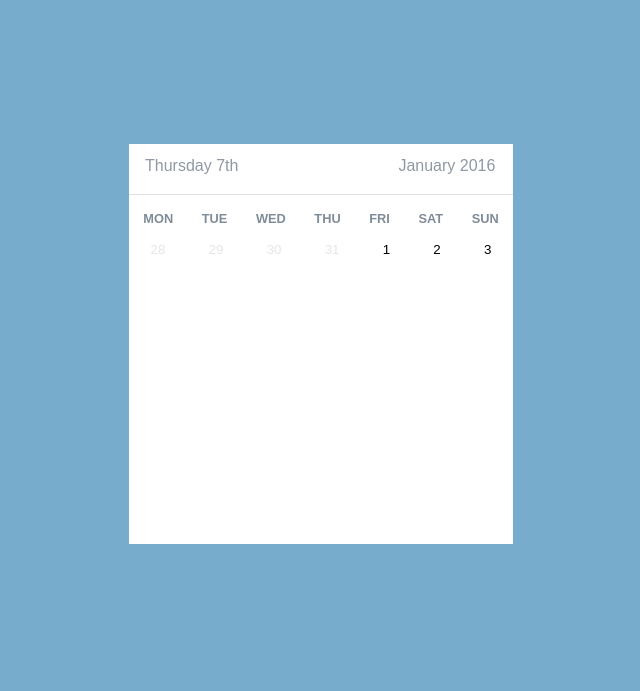
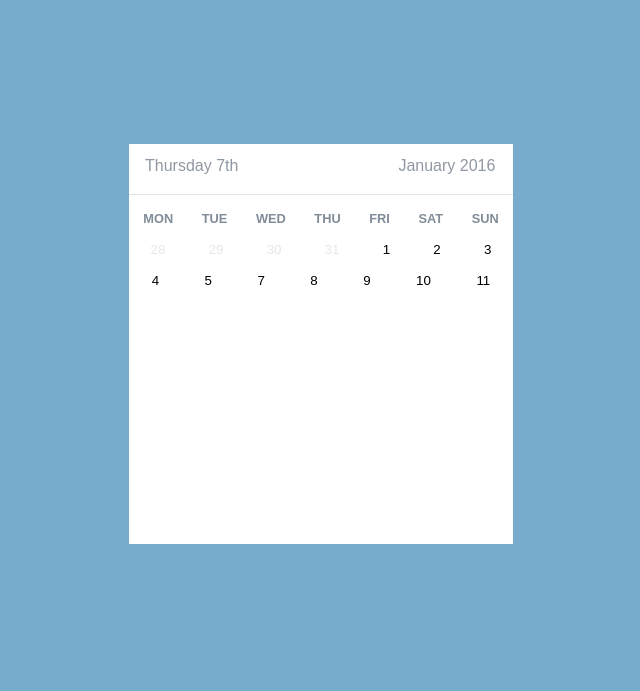
Before and after one commit to catalystcodes/Loop_2_-_Step_6, a plain HTML site: page index.html in a window 1280 px wide. Shown: the whole page, without its empty margins (319-959 px from the left). Drawn offline with Linux system fonts and the light colour scheme.

Commit message:
update code base

```diff
--- a/css/style.css
+++ b/css/style.css
@@ -43,6 +43,7 @@ body {
 .head2,
 .head3 {
     display: flex;
+    /* flex-direction: column; */
     place-items: center;
     justify-content: space-around;
     margin-top: 1rem;
--- a/index.html
+++ b/index.html
@@ -1,5 +1,5 @@
 <!DOCTYPE html>
-<html lang="en">
+<html4 lang="en">
 
     <head>
         <meta charset="UTF-8">
@@ -34,10 +34,20 @@
                 <p class="p4">2</p>
                 <p class="p4">3</p>
             </div>
+
+            <div class="head3">
+                <p class="p4">4</p>
+                <p class="p4">5</p>
+                <p class="p4">7</p>
+                <p class="p4">8</p>
+                <p class="p4">9</p>
+                <p class="p4">10</p>
+                <p class="p4">11</p>
+            </div>
         </div>
 
 
 
     </body>
 
-</html>
+    </html4
```
Lines whose indentation alone changed are shown as unchanged.
